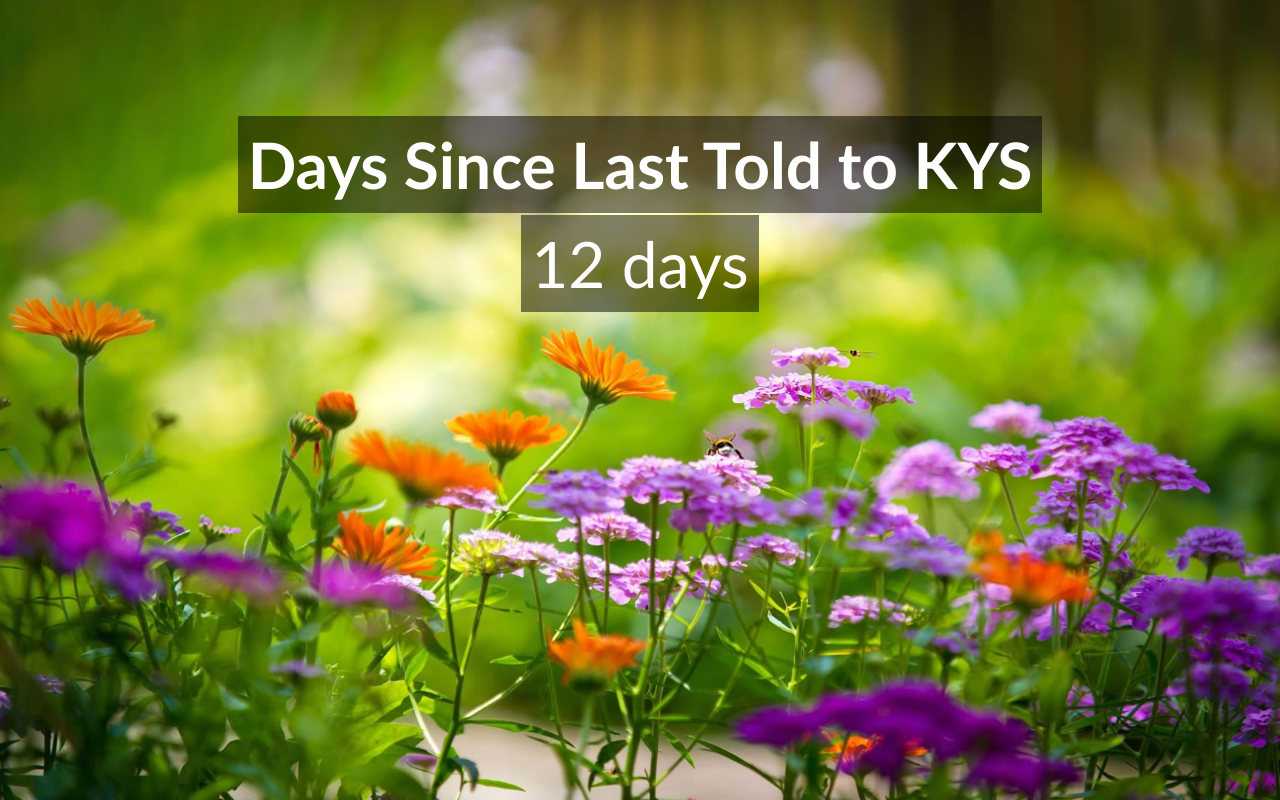
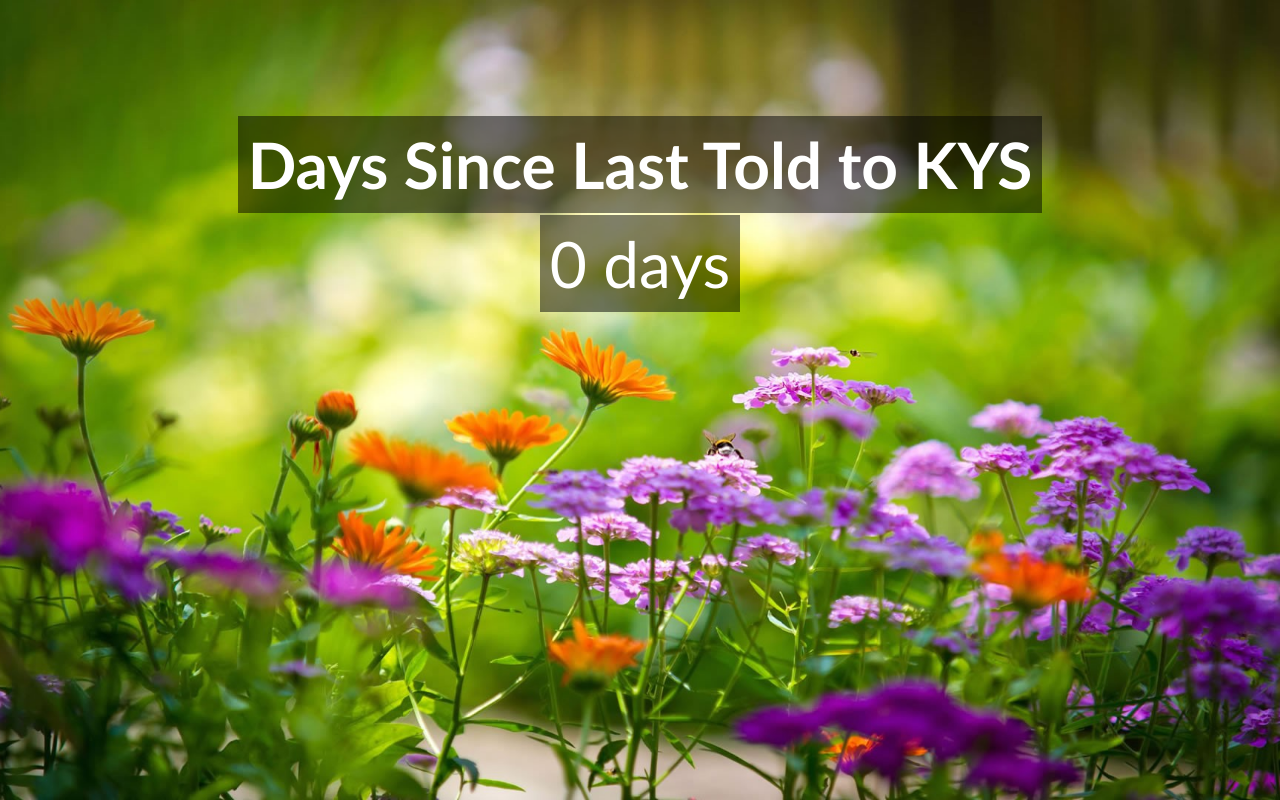
Before and after one commit to PandaNomNoms/keepyourselfsafe, a plain HTML site: page index.html in a window 1280 px wide. Drawn offline with Linux system fonts and the light colour scheme.

Commit message:
Update index.html

```diff
--- a/index.html
+++ b/index.html
@@ -43,7 +43,7 @@
 		<p><span id = "daysSinceLast"></span></p>
 		<script>
 			var ONE_DAY = 1000 * 60 * 60 * 24;
-			var dateTold = new Date(2017,12-1,26).getTime();
+			var dateTold = new Date(2018,1-1,7).getTime();
 			var currentDate = new Date().getTime();
 			var difference_ms = Math.abs(currentDate - dateTold);
 			var daysDiff = Math.floor(difference_ms/ONE_DAY);
```
